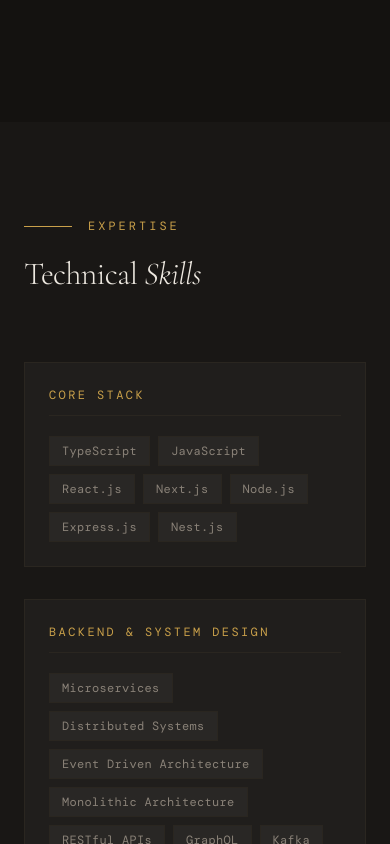
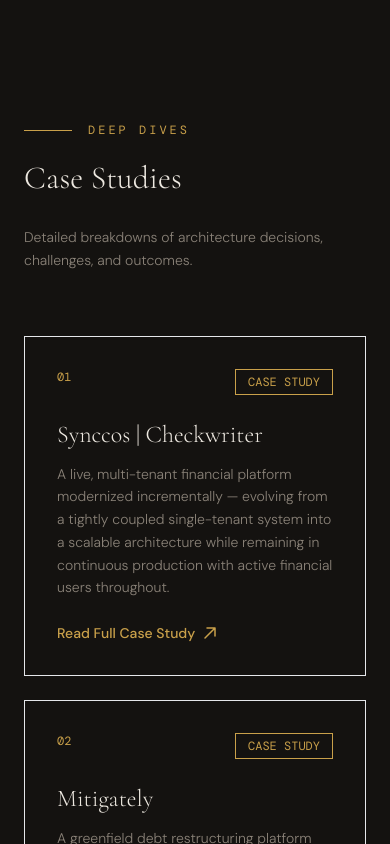
Before and after one commit to UsamaImran/Portfolio, a Next.js app: page / in a window 390 px wide. Shown: the part 6740-7584 px from the top of the page. Built offline with nearby package versions, Linux system fonts and the light colour scheme; a web font is replaced by a local one.

Commit message:
Add Case Studies section
Add a new Case Studies section that displays detailed project breakdowns. Includes a new CaseStudies component, navigation link, and exports ArrowUpRight icon for reuse. Filters projects that have case study data.

```diff
--- a/app/page.tsx
+++ b/app/page.tsx
@@ -6,6 +6,7 @@
 import Education from "@/components/Education";
 import Contact from "@/components/Contact";
 import OpenSource from "@/components/OpenSource";
+import CaseStudies from "@/components/CaseStudies";
 
 export default function Home() {
   return (
@@ -14,6 +15,7 @@
       <Hero />
       <OpenSource />
       <Projects />
+      <CaseStudies />
       <Skills />
       <Experience />
       <Education />
--- /dev/null
+++ b/components/CaseStudies.tsx
@@ -0,0 +1,111 @@
+"use client";
+
+import Link from "next/link";
+import { projects, caseStudies } from "@/lib/data";
+import { useReveal } from "@/hooks/useReveal";
+import { ArrowUpRight } from "./Projects";
+
+export default function CaseStudies() {
+  const titleRef = useReveal();
+
+  // Only projects that have case studies
+  const studies = projects
+    .map((project, index) => ({ project, index }))
+    .filter(({ project }) => caseStudies[project.title]);
+
+  return (
+    <section
+      id="case-studies"
+      className="py-24 md:py-32"
+      style={{ background: "var(--cream)" }}
+    >
+      <div className="max-w-6xl mx-auto px-6 md:px-12">
+        <div
+          ref={titleRef}
+          className="reveal flex flex-col md:flex-row md:items-end justify-between gap-6 mb-16"
+        >
+          <div>
+            <div className="flex items-center gap-4 mb-4">
+              <span
+                className="block w-12 h-px"
+                style={{ background: "var(--gold)" }}
+              />
+              <span
+                className="text-xs tracking-[0.25em] uppercase font-mono"
+                style={{ color: "var(--gold)" }}
+              >
+                DEEP DIVES
+              </span>
+            </div>
+            <h2
+              className="font-display font-light"
+              style={{
+                fontSize: "clamp(2rem, 5vw, 3.5rem)",
+                color: "var(--ink)",
+              }}
+            >
+              Case Studies
+            </h2>
+          </div>
+          <p
+            className="text-sm max-w-xs leading-relaxed"
+            style={{ color: "var(--muted)" }}
+          >
+            Detailed breakdowns of architecture decisions, challenges, and
+            outcomes.
+          </p>
+        </div>
+
+        <div className="grid md:grid-cols-2 gap-6">
+          {studies.map(({ project, index }, i) => {
+            const cs = caseStudies[project.title];
+            return (
+              <Link
+                key={i}
+                href={`/projects/${index}`}
+                className="group block border p-8 hover:border-[var(--gold)] transition-all duration-300 hover:bg-[rgba(184,146,58,0.03)]"
+              >
+                <div className="flex justify-between items-start mb-6">
+                  <span
+                    className="font-mono text-xs"
+                    style={{ color: "var(--gold)" }}
+                  >
+                    {String(index + 1).padStart(2, "0")}
+                  </span>
+                  <span
+                    className="text-xs px-3 py-1 font-mono"
+                    style={{
+                      color: "var(--gold)",
+                      border: "1px solid var(--gold)",
+                    }}
+                  >
+                    CASE STUDY
+                  </span>
+                </div>
+
+                <h3 className="font-display text-2xl mb-3 group-hover:text-[var(--gold)] transition-colors">
+                  {project.title}
+                </h3>
+
+                <p
+                  className="text-sm leading-relaxed mb-6"
+                  style={{ color: "var(--muted)" }}
+                >
+                  {cs?.subtitle || project.description}
+                </p>
+
+                <div
+                  className="flex items-center gap-2 text-sm font-medium"
+                  style={{ color: "var(--gold)" }}
+                >
+                  Read Full Case Study
+                  <ArrowUpRight />
+                </div>
+              </Link>
+            );
+          })}
+        </div>
+      </div>
+    </section>
+  );
+}
--- a/components/Navbar.tsx
+++ b/components/Navbar.tsx
@@ -7,6 +7,7 @@
   { label: "About", href: "#about" },
   { label: "Open Source", href: "#open-source" },
   { label: "Projects", href: "#projects" },
+  { href: "#case-studies", label: "Case Studies" },
   { label: "Skills", href: "#skills" },
   { label: "Experience", href: "#experience" },
   { label: "Education", href: "#education" },
--- a/components/Projects.tsx
+++ b/components/Projects.tsx
@@ -5,7 +5,7 @@
 import { projects, caseStudies } from "@/lib/data";
 import { useReveal } from "@/hooks/useReveal";
 
-function ArrowUpRight() {
+export function ArrowUpRight() {
   return (
     <svg width="14" height="14" viewBox="0 0 14 14" fill="none">
       <path
```
